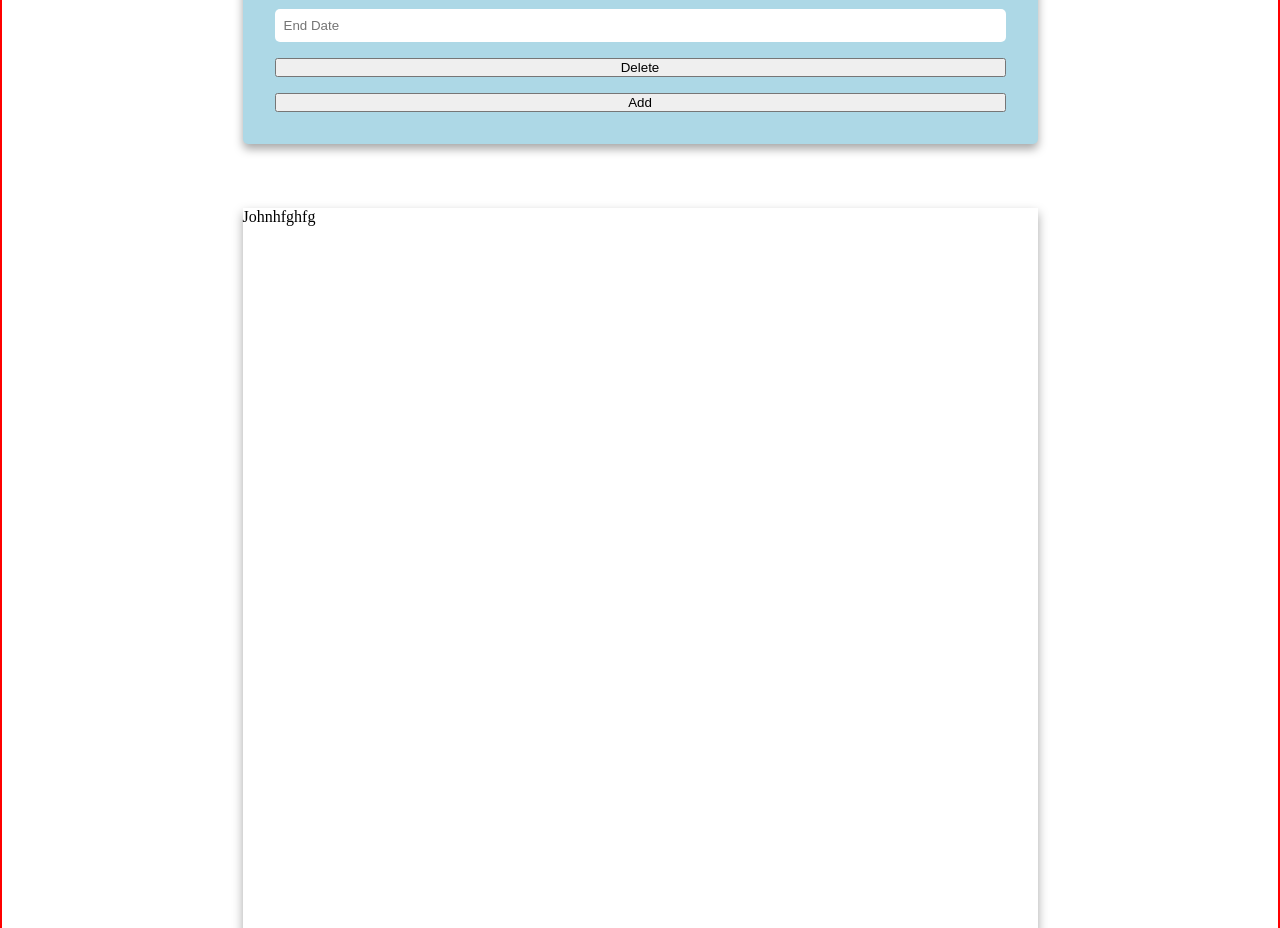
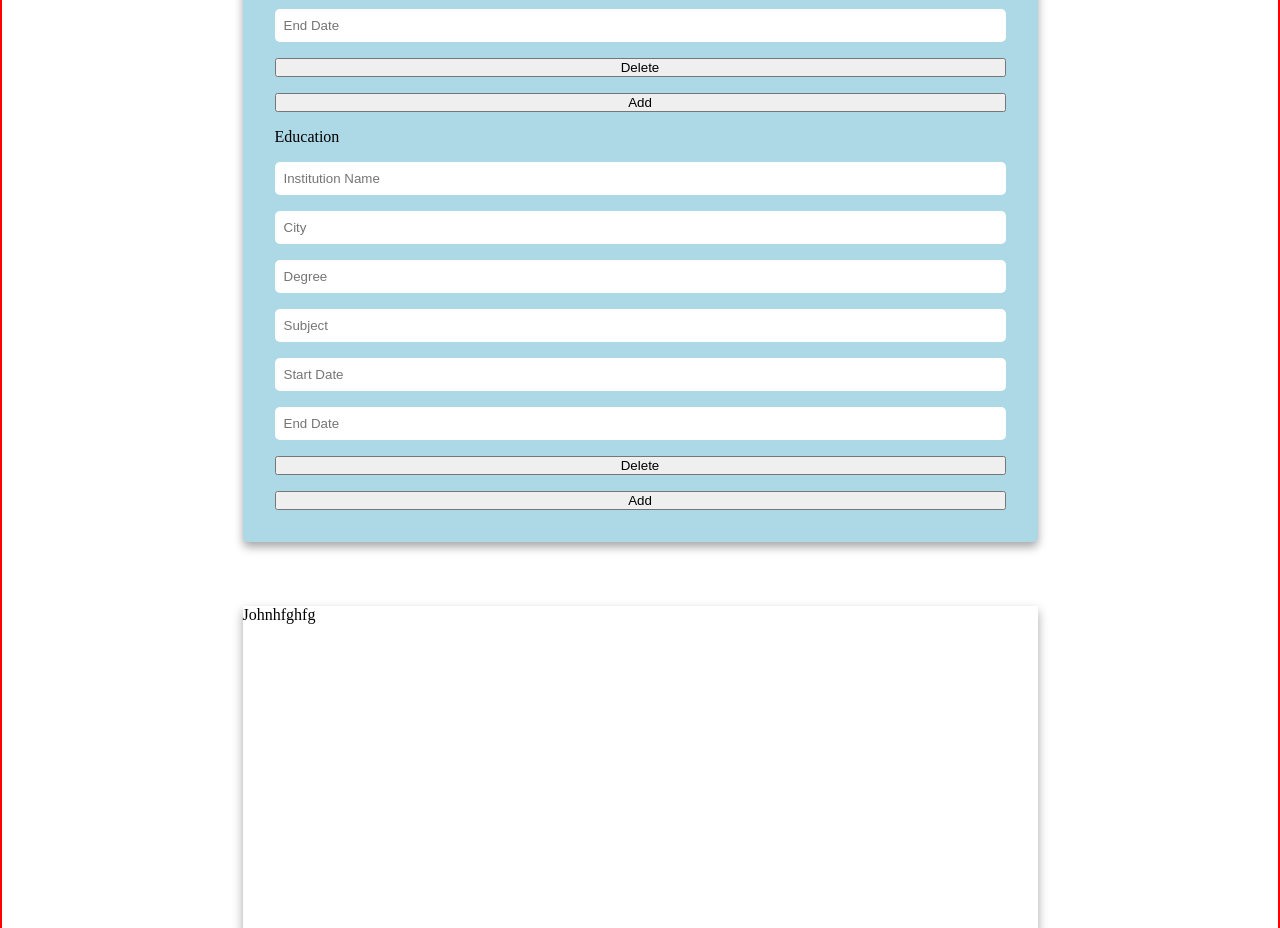
Before and after one commit to jianylei/resume-builder, a React (Create React App) app: page / in a window 1280 px wide. Shown: the part 900-1828 px from the top of the page. Built offline with nearby package versions, Linux system fonts and the light colour scheme; the HTML template or start-up script is replaced by a standard one.

Commit message:
added dynamic "education" inputs

```diff
--- /dev/null
+++ b/src/components/form/education.js
@@ -0,0 +1,35 @@
+import uniqid from "uniqid";
+import EducationItems from "./educationItems";
+
+
+function Education({ resume, setResume }) {
+    function addEducationHandler() {
+        setResume(prevState => ({
+            ...prevState,
+            education: [...prevState.education, {
+                id: uniqid(),
+                instituteName: "",
+                city: "",
+                degree: "",
+                subject: "",
+                start: "",
+                end: ""
+            }]
+        }))
+    }
+
+    const educationItems = resume.education.map((education) => {
+        return (
+            <EducationItems key={education.id} id={education.id} education={education} resume={resume} setResume={setResume} />
+        )
+    })
+
+    return (
+        <>
+            {educationItems}
+            <button onClick={addEducationHandler}>Add</button>
+        </ >
+    )
+}
+
+export default Education;
--- /dev/null
+++ b/src/components/form/educationItems.js
@@ -0,0 +1,23 @@
+function EducationItems({ experience, id, resume, setResume }) {
+    function removeEducationHandler(e) {
+        setResume((prevState) => {
+            const newList = resume.education.filter(education => {
+                return (education.id !== id);
+            })
+            return { ...prevState, education:[...newList]};
+        });
+    }
+    return (
+        <>
+            <input type="text" name="institutionName" placeholder="Institution Name"></input>
+            <input type="text" name="city" placeholder="City"></input>
+            <input type="text" name="degree" placeholder="Degree"></input>
+            <input type="text" name="subject" placeholder="Subject"></input>
+            <input type="text" name="start" placeholder="Start Date"></input>
+            <input type="text" name="end" placeholder="End Date"></input>
+            <button onClick={removeEducationHandler}>Delete</button>
+        </>
+    );
+}
+
+export default EducationItems;
--- a/src/components/form/experience.js
+++ b/src/components/form/experience.js
@@ -17,7 +17,7 @@ function Experience({ resume, setResume }) {
         }))
     }
 
-    const linkItems = resume.experience.map((experience) => {
+    const experienceItems = resume.experience.map((experience) => {
         return (
             <ExperienceItems key={experience.id} id={experience.id} experience={experience} resume={resume} setResume={setResume} />
         )
@@ -25,7 +25,7 @@ function Experience({ resume, setResume }) {
 
     return (
         <>
-            {linkItems}
+            {experienceItems}
             <button onClick={addExperienceHandler}>Add</button>
         </ >
     )
--- a/src/components/form/form.js
+++ b/src/components/form/form.js
@@ -1,5 +1,6 @@
 import Link from "./link"
 import Experience from "./experience";
+import Education from "./education"
 
 function Form({resume, setResume}) {
     function changeInfoHandler(e){
@@ -29,6 +30,9 @@ function Form({resume, setResume}) {
 
             <legend>Experience</legend>
             <Experience resume={resume}  setResume={setResume} />
+
+            <legend>Education</legend>
+            <Education resume={resume}  setResume={setResume} />
         </div>
     );
 }
```
